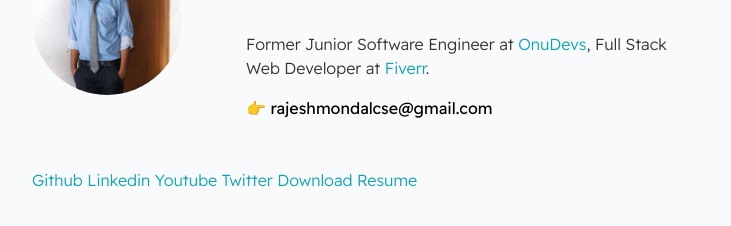
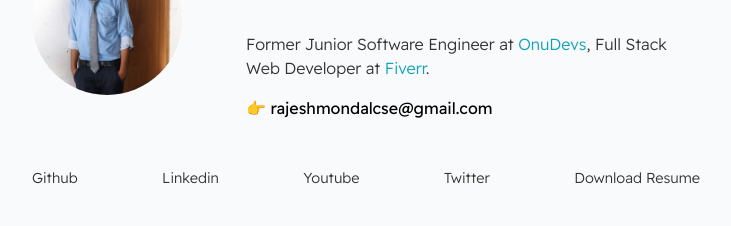
Before and after one commit to rajesh-mondal/resume, a plain HTML site: page index.html in a window 1280 px wide. Shown: the part 136-362 px from the top of the page, without its empty margins (274-1005 px from the left). Drawn offline with Linux system fonts and the light colour scheme.

Commit message:
design applied on social lists

```diff
--- a/assets/styles/main.css
+++ b/assets/styles/main.css
@@ -70,3 +70,23 @@ li{
 #email{
     color: var(--mainTextColor);
 }
+
+#socials--list{
+    display: flex;
+    justify-content: space-between;
+    column-gap: 1em;
+    flex-wrap: wrap;
+}
+
+#socials--list a{
+    font-weight: 300;
+    color: var(--secondaryTextColor);
+    font-size: 0.9em;
+    transition: 0.3s;
+}
+
+#socials--list a:hover{
+    font-weight: 100;
+    color: var(--mainLinkColor);
+    font-size: 0.9em;
+}
```
